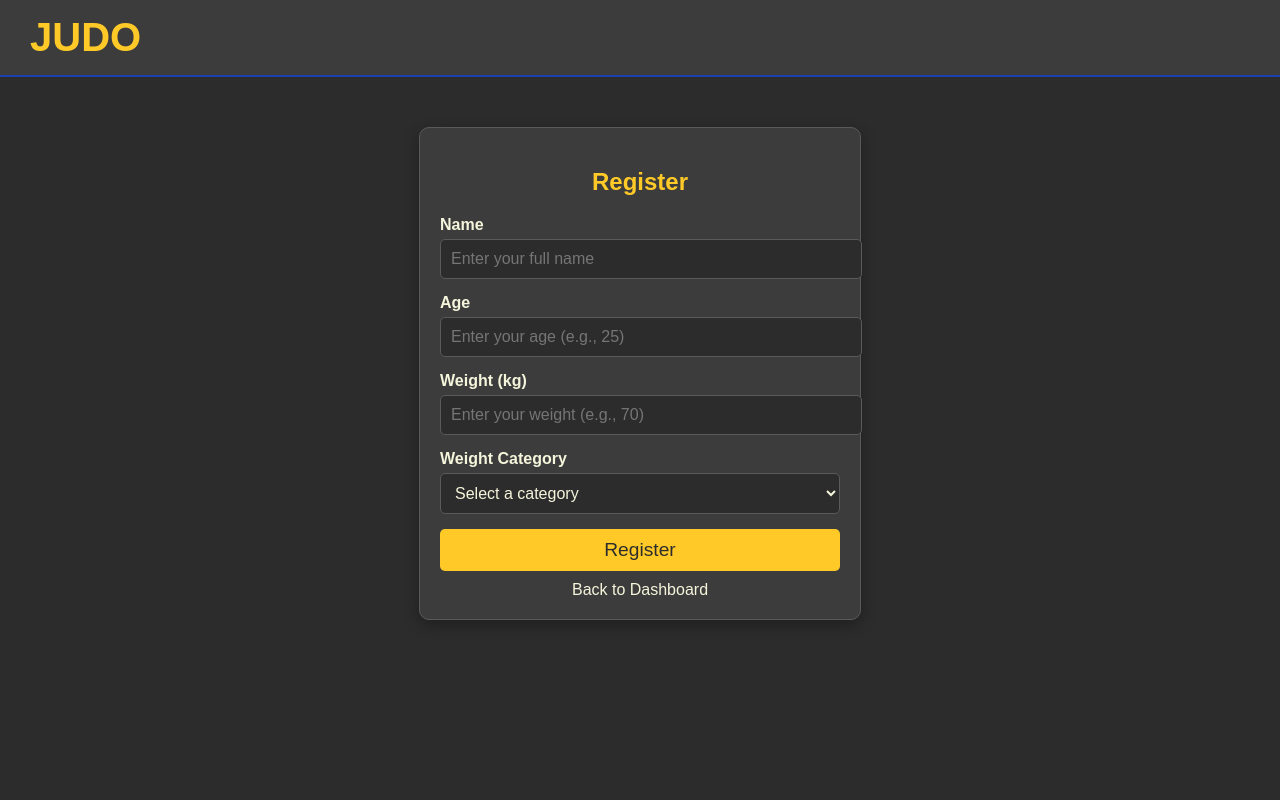
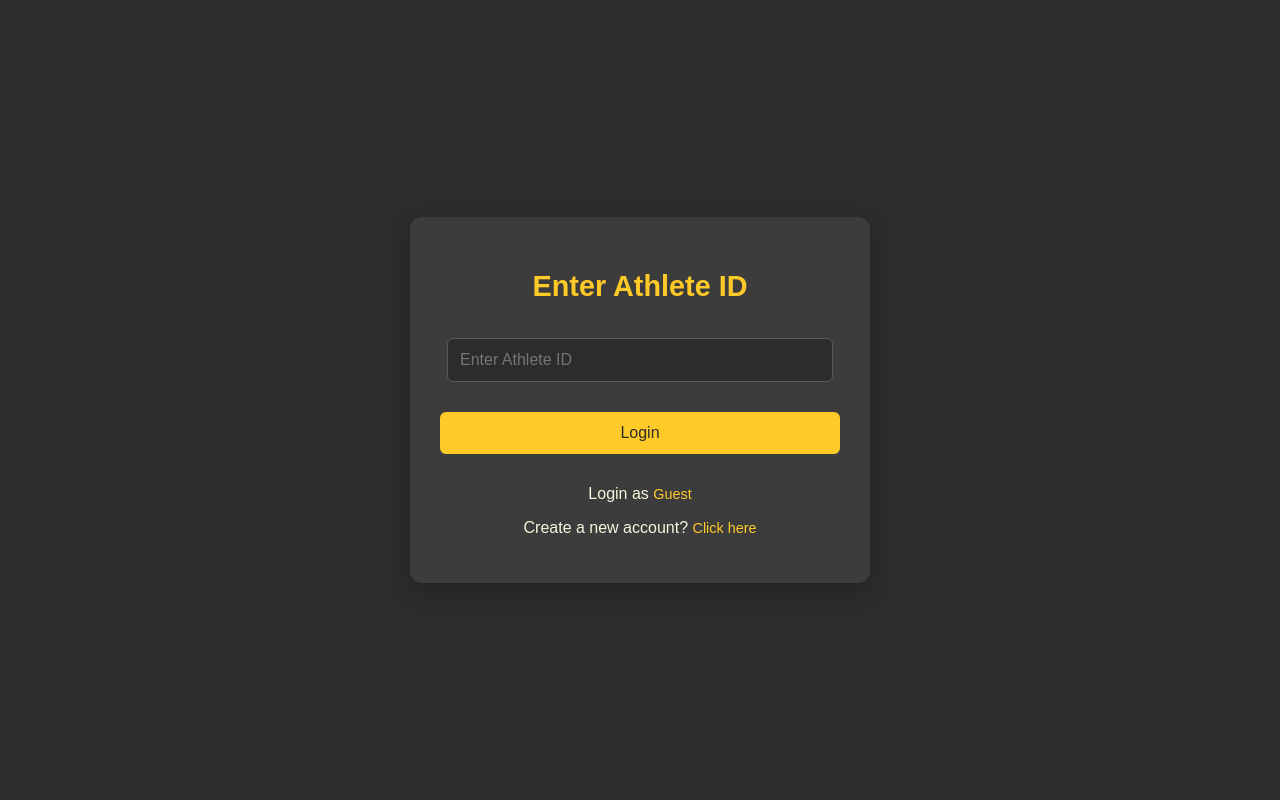
Before and after one commit to FerosC101/JudoManagementApp, a Flask app: page /register in a window 1280 px wide. Run offline with Flask 3, Linux system fonts and the light colour scheme.

```diff
--- a/src/app.py
+++ b/src/app.py
@@ -1,6 +1,6 @@
 from flask import Flask, render_template, request, redirect, url_for, session, flash
 from src.extension import db
-from src.model import User, Athlete
+from src.model import User, Athlete, AthleteTraining, AthleteCompetition, Payment, TrainingPlan, Competition
 import datetime
 
 app = Flask(__name__, template_folder='templates')
@@ -13,38 +13,39 @@ db.init_app(app)
 def home():
     return render_template('login.html')
 
-# Login Route
 @app.route('/login', methods=['GET', 'POST'])
 def login():
     if request.method == 'POST':
-        # Debugging: Check form data
-        print(request.form)
+        athlete_id = request.form.get('athlete_id')
 
-        athlete_id = request.form.get('athlete_id')
         if not athlete_id:
             flash("Athlete ID cannot be empty. Please try again.", "error")
             return render_template('login.html')
 
         athlete_id = athlete_id.strip()
 
-        # Fetch the athlete using the function
-        athlete = get_athlete_by_id(athlete_id)
+        # Fetch the athlete and role using the updated function
+        athlete_data = get_athlete_by_id(athlete_id)
 
-        if athlete:
-            session['athlete_id'] = athlete.athlete_id  # Store athlete ID in session
-            session['role'] = athlete.role  # Assuming the role is stored in the Athlete model
+        if athlete_data:
+            session['athlete_id'] = athlete_data['athlete'].athlete_id
+            session['role'] = athlete_data['role'].lower()  # Make sure the role is stored in lowercase
+
+            print(f"Role: {athlete_data['role']}")  # Debugging
 
             # Redirect based on the role
-            if athlete.role == 'Admin':
+            if athlete_data['role'] == 'admin':  # Make sure this matches the stored role in lowercase
                 return redirect(url_for('admin_dashboard'))
-            elif athlete.role == 'Athlete':
+            elif athlete_data['role'] == 'athlete':  # Make sure this matches the stored role in lowercase
                 return redirect(url_for('dashboard'))
             else:
                 return redirect(url_for('guest_view'))
         else:
             flash("Invalid Athlete ID. Please try again or register.", "error")
+            return render_template('login.html')
 
     return render_template('login.html')
+
 
 # Register Route
 @app.route('/register', methods=['GET', 'POST'])
@@ -55,51 +56,55 @@ def register():
         weight = request.form.get('weight')
         weight_category = request.form.get('weight_category')
 
-        if not name or not age or not weight or not weight_category:
-            flash('All fields are required!', 'error')
-            return redirect(url_for('register'))
+        if not name or not age or not weight:
+            flash("All fields are required.", "error")
+            return render_template('register.html')
 
-        try:
-            # Generate athlete_id
-            athlete_id = f"{datetime.datetime.now().year}-{Athlete.query.count() + 1:04d}"
+        athlete_id = Athlete.generate_athlete_id()
 
-            # Create Athlete
-            new_athlete = Athlete(
-                athlete_id=athlete_id,
-                name=name,
-                age=int(age),
-                current_weight=float(weight),
-                weight_category=weight_category
-            )
-            db.session.add(new_athlete)
-            db.session.commit()
+        athlete = Athlete(athlete_id=athlete_id, name=name, age=int(age), current_weight=float(weight), weight_category=weight_category)
+        db.session.add(athlete)
+        db.session.commit()
 
-            # Create User (athlete role)
-            new_user = User(user_id=athlete_id, role='Athlete', athlete_id=athlete_id)
-            db.session.add(new_user)
-            db.session.commit()
+        # Add user to users table
+        user = User(user_id=athlete_id, role='athlete', athlete_id=athlete_id)
+        db.session.add(user)
+        db.session.commit()
 
-            flash(f"Registration successful! Your athlete ID is {athlete_id}.", 'success')
-            return redirect(url_for('login'))
-
-        except Exception as e:
-            db.session.rollback()
-            flash(f"An error occurred: {str(e)}", 'error')
-            return redirect(url_for('register'))
+        flash("Registration successful! You can now log in.", "success")
+        return redirect(url_for('login'))
 
     return render_template('register.html')
 
-# Dashboard Route
+# Athlete Dashboard Route
 @app.route('/dashboard')
 def dashboard():
-    if session.get('role') != 'Athlete':
-        return redirect(url_for('login'))
-    return render_template('dashboard.html')
+    athlete_id = session.get('athlete_id')
+    if not athlete_id:
+        return redirect(url_for('login'))  # Ensure athlete is logged in
+
+    athlete = Athlete.query.filter_by(athlete_id=athlete_id).first()
+    if not athlete:
+        return redirect(url_for('login'))  # Handle non-existent athlete
+
+    # Fetch related data
+    trainings = Athlete.query.all()
+    competitions = AthleteCompetition.query.all()
+    payments = Payment.query.all()
+
+    # Debugging output for the fetched data
+    print(f"Trainings: {trainings}")
+    print(f"Competitions: {competitions}")
+    print(f"Payments: {payments}")
+
+    return render_template('dashboard.html', athlete=athlete, trainings=trainings, competitions=competitions, payments=payments)
+
+
 
 # Admin Dashboard Route
 @app.route('/admin_dashboard')
 def admin_dashboard():
-    if session.get('role') != 'Admin':
+    if session.get('role') != 'admin':  # Ensure you're checking for 'admin' in lowercase
         flash("Access denied.", "error")
         return redirect(url_for('login'))
     return render_template('admin_dashboard.html')
@@ -125,29 +130,20 @@ def guest_register():
 
 def get_athlete_by_id(athlete_id):
     """
-    Retrieves an athlete from the database by athlete_id (string).
+    Retrieves an athlete and their role from the database by athlete_id.
 
     Parameters:
         athlete_id (str): The athlete ID to search for (e.g., '23-0001').
 
     Returns:
-        Athlete object if found, None otherwise.
+        dict: A dictionary containing athlete and role information if found,
+              None if not found.
     """
-    try:
-        # Query the database for the athlete
-        athlete = Athlete.query.filter_by(athlete_id=athlete_id).first()
+    athlete = Athlete.query.filter_by(athlete_id=athlete_id).first()
+    if athlete:
+        role = User.query.filter_by(user_id=athlete_id).first()
+        return {'athlete': athlete, 'role': role.role} if role else None
+    return None
 
-        if athlete:
-            return athlete  # Return the Athlete object if found
-        else:
-            flash("Invalid Athlete ID. Please try again or register.", "error")
-            return None
-
-    except Exception as e:
-        flash(f"An error occurred while retrieving the athlete: {str(e)}", "error")
-        return None
-
-
-# Run Application
-if __name__ == "__main__":
+if __name__ == '__main__':
     app.run(debug=True)
--- a/src/templates/register.html
+++ b/src/templates/register.html
@@ -3,146 +3,144 @@
 <head>
     <meta charset="UTF-8">
     <meta name="viewport" content="width=device-width, initial-scale=1.0">
-    <title>Register</title>
-
+    <title>Login</title>
     <style>
-         body {
+        body {
             font-family: Arial, sans-serif;
             margin: 0;
-            background: #2c2c2c; /* Deep Gray */
+            padding: 0;
+            display: flex;
+            justify-content: center;
+            align-items: center;
+            height: 100vh;
             color: #f5f5dc; /* Cream */
+            background-color: #2c2c2c; /* Deep Gray */
         }
-        .navbar {
-            display: flex;
-            justify-content: space-between;
-            align-items: center;
-            padding: 15px 30px;
+
+        .login-container {
             background: #3c3c3c; /* Slightly lighter deep gray */
+            padding: 30px;
+            border-radius: 12px;
+            box-shadow: 0 8px 20px rgba(0, 0, 0, 0.2);
+            text-align: center;
+            width: 100%;
+            max-width: 400px;
+        }
+
+        .login-container h2 {
+            margin-bottom: 20px;
             color: #ffca28; /* Mustard Yellow */
-            border-bottom: 2px solid #1e40af; /* Ultramarine */
+            font-size: 1.8rem;
         }
-        .navbar h1 {
-            margin: 0;
-            font-size: 2.5rem;
-            color: #ffca28; /* Mustard Yellow */
+
+        .login-container input {
+            width: 90%;
+            padding: 12px;
+            margin: 15px 0;
+            border-radius: 6px;
+            border: 1px solid #5a5a5a;
+            outline: none;
+            font-size: 1rem;
+            background-color: #2c2c2c;
+            color: #f5f5dc;
         }
-        .form-container {
-            max-width: 400px;
-            margin: 50px auto;
-            background: #3c3c3c; /* Slightly lighter deep gray */
-            padding: 20px;
-            border-radius: 10px;
-            box-shadow: 0 5px 15px rgba(0, 0, 0, 0.3);
-            border: 1px solid #5a5a5a;
-        }
-        .form-container h2 {
-            text-align: center;
-            color: #ffca28; /* Mustard Yellow */
-            margin-bottom: 20px;
-        }
-        .form-group {
-            margin-bottom: 15px;
-        }
-        .form-group label {
-            display: block;
-            margin-bottom: 5px;
-            font-weight: bold;
-        }
-        .form-group input, .form-group select {
-            width: 100%;
-            padding: 10px;
-            background: #2c2c2c; /* Deep Gray */
-            border: 1px solid #5a5a5a;
-            border-radius: 5px;
-            color: #f5f5dc; /* Cream */
-            font-size: 1rem;
-        }
-        .form-group input:focus, .form-group select:focus {
-            outline: none;
-            border-color: #1e40af; /* Ultramarine */
+
+        .login-container input:focus {
+            border: 2px solid #1e40af; /* Ultramarine */
             box-shadow: 0 0 5px rgba(30, 64, 175, 0.7);
         }
-        .form-container button {
+
+        .login-container button {
             width: 100%;
+            padding: 12px;
+            margin: 15px 0;
+            background-color: #ffca28; /* Mustard Yellow */
+            color: #2c2c2c; /* Deep Gray */
+            font-size: 1rem;
+            border: none;
+            border-radius: 6px;
+            cursor: pointer;
+            transition: background-color 0.3s;
+        }
+
+        .login-container button:hover {
+            background-color: #ffb300; /* Slightly darker mustard yellow */
+        }
+
+        .login-container a {
+            color: #ffca28; /* Mustard Yellow */
+            text-decoration: none;
+            font-size: 0.9rem;
+        }
+
+        .login-container a:hover {
+            text-decoration: underline;
+        }
+
+        .flash-messages {
+            margin-bottom: 20px;
+            text-align: left;
+        }
+
+        .flash {
             padding: 10px;
-            background: #ffca28; /* Mustard Yellow */
-            border: none;
-            border-radius: 5px;
-            color: #2c2c2c; /* Deep Gray */
-            font-size: 1.2rem;
-            cursor: pointer;
-            transition: background 0.3s;
+            margin-bottom: 10px;
+            border-radius: 6px;
+            font-size: 0.9rem;
         }
-        .form-container button:hover {
-            background: #ffb300; /* Slightly darker mustard yellow */
+
+        .flash.error {
+            background-color: #f8d7da;
+            color: #721c24;
+            border: 1px solid #f5c6cb;
         }
-        .form-container .back-link {
-            display: block;
-            text-align: center;
-            margin-top: 10px;
-            color: #f5f5dc; /* Cream */
-            text-decoration: none;
-        }
-        .form-container .back-link:hover {
-            color: #1e40af; /* Ultramarine */
-        }
-        .notification {
-            margin-bottom: 15px;
-            padding: 10px;
-            border-radius: 5px;
-            text-align: center;
-            font-weight: bold;
-        }
-        .notification.success {
-            background: #28a745; /* Green */
-            color: white;
-        }
-        .notification.error {
-            background: #dc3545; /* Red */
-            color: white;
+
+        .flash.success {
+            background-color: #d4edda;
+            color: #155724;
+            border: 1px solid #c3e6cb;
         }
     </style>
 </head>
 <body>
-    <div class="navbar">
-        <h1>JUDO</h1>
+    <div class="login-container">
+        <h2>Enter Athlete ID</h2>
+
+        <!-- Flash Messages -->
+        {% with messages = get_flashed_messages(with_categories=True) %}
+          {% if messages %}
+            <div class="flash-messages">
+              {% for category, message in messages %}
+                <div class="flash {{ category }}">{{ message }}</div>
+              {% endfor %}
+            </div>
+          {% endif %}
+        {% endwith %}
+
+        <!-- Login Form -->
+        <form method="POST" action="{{ url_for('login') }}">
+            {% if csrf_token %}
+                <input type="hidden" name="csrf_token" value="{{ csrf_token() }}">
+            {% endif %}
+            <input type="text" name="athlete_id" placeholder="Enter Athlete ID" aria-label="Athlete ID" required>
+            <button type="submit">Login</button>
+        </form>
+        <p>Login as <a href="{{ url_for('guest_view') }}">Guest</a></p>
+        <p>Create a new account? <a href="{{ url_for('register') }}">Click here</a></p>
     </div>
 
-    <div class="form-container">
-        {% with messages = get_flashed_messages(with_categories=true) %}
-        {% if messages %}
-            {% for category, message in messages %}
-                <div class="notification {{ category }}">{{ message }}</div>
-            {% endfor %}
-        {% endif %}
-        {% endwith %}
-
-        <h2>Register</h2>
-        <form action="{{ url_for('register') }}" method="POST">
-            <div class="form-group">
-                <label for="name">Name</label>
-                <input type="text" id="name" name="name" placeholder="Enter your full name" required>
-            </div>
-            <div class="form-group">
-                <label for="age">Age</label>
-                <input type="number" id="age" name="age" placeholder="Enter your age (e.g., 25)" required>
-            </div>
-            <div class="form-group">
-                <label for="weight">Weight (kg)</label>
-                <input type="number" id="weight" name="weight" placeholder="Enter your weight (e.g., 70)" required>
-            </div>
-            <div class="form-group">
-                <label for="weight-category">Weight Category</label>
-                <select id="weight-category" name="weight_category" required>
-                    <option value="">Select a category</option>
-                    <option value="Lightweight">Lightweight</option>
-                    <option value="Middleweight">Middleweight</option>
-                    <option value="Heavyweight">Heavyweight</option>
-                </select>
-            </div>
-            <button type="submit">Register</button>
-        </form>
-        <a href="{{ url_for('login') }}" class="back-link">Back to Dashboard</a>
-    </div>
+    <!-- JavaScript to remove flash messages after 5 seconds -->
+    <script>
+        document.addEventListener("DOMContentLoaded", function() {
+            const flashMessages = document.querySelectorAll(".flash");
+            setTimeout(() => {
+                flashMessages.forEach(flash => {
+                    flash.style.transition = "opacity 0.5s";
+                    flash.style.opacity = "0";
+                    setTimeout(() => flash.remove(), 500); // Remove element after fade-out
+                });
+            }, 5000); // 5 seconds delay
+        });
+    </script>
 </body>
 </html>
```
Also changed, not shown: src/model.py (+20 -7 lines), src/resources/init.sql (+37 -0 lines), src/templates/dashboard.html (+107 -55 lines).
